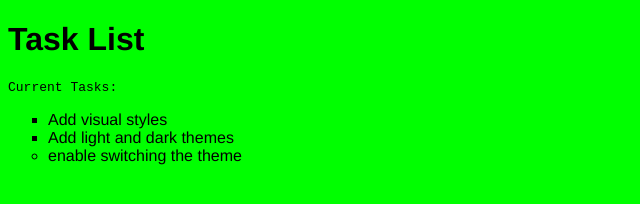
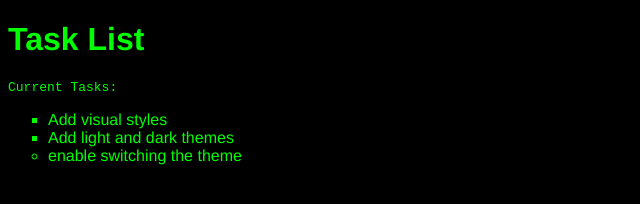
Before and after one commit to BrunoAmadei/Site-Simples, a plain HTML site: page index.html in a window 1280 px wide. Shown: the whole page, without its empty margins (0-640 px from the left). Drawn offline with Linux system fonts and the light colour scheme.

Commit message:
css update

```diff
--- a/index.html
+++ b/index.html
@@ -6,7 +6,7 @@
     <title>Simple Website</title>
     <link rel="stylesheet" href="main.css">
 </head>
-<body class="light-theme">
+<body class="dark-theme">
     <h1>Task List</h1>
     <p id="msg">Current Tasks:</p>
     <ul>
--- a/main.css
+++ b/main.css
@@ -36,5 +36,5 @@ li.list{
 
 .dark-theme{
     --bg: var(--black);
-    --font-color: var(var(--green));
+    --font-color: var(--green);
 }
```
